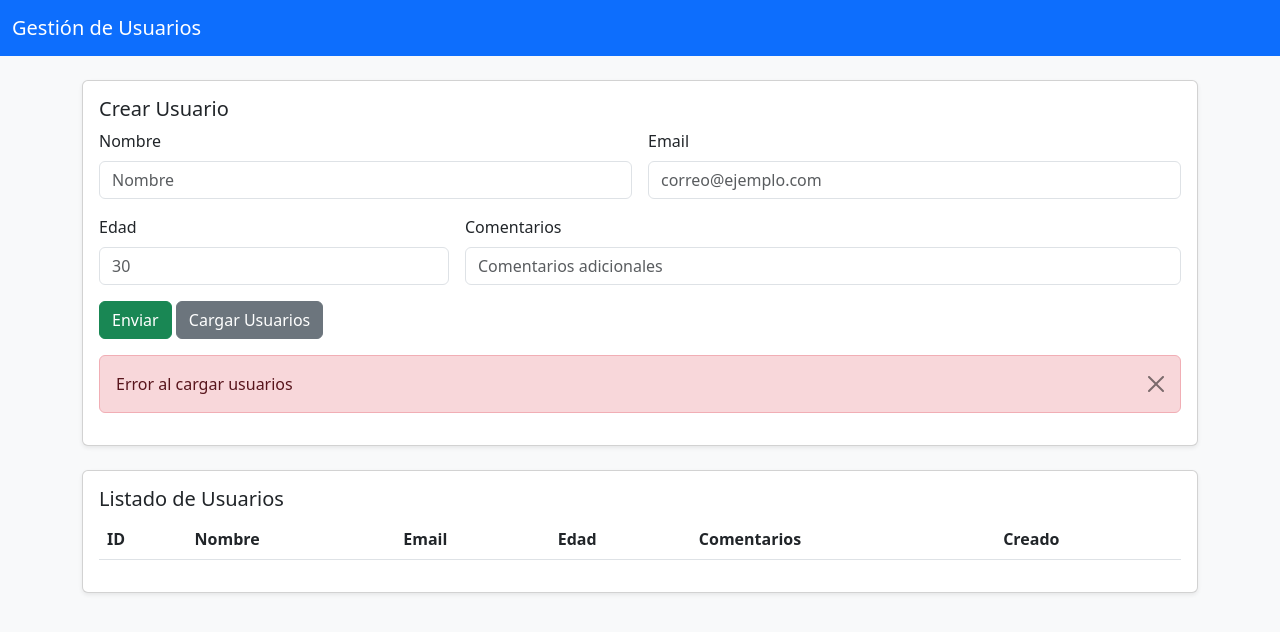
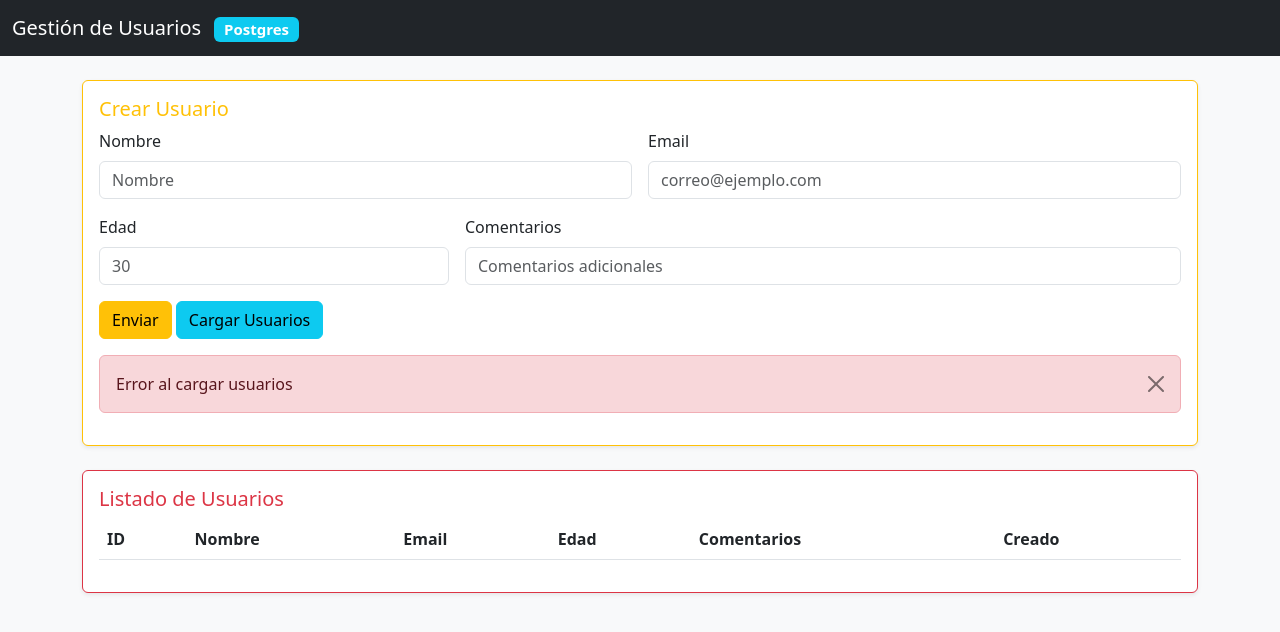
Before and after one commit to leonardoalta/restapi-users-pg, a website: page public/index.html in a window 1280 px wide. Drawn offline with nearby package versions, Linux system fonts and the light colour scheme; no server answers.

Commit message:
cambio en el fronted

```diff
--- a/public/index.html
+++ b/public/index.html
@@ -3,53 +3,54 @@
 <head>
   <meta charset="UTF-8">
   <meta name="viewport" content="width=device-width, initial-scale=1">
-  <title>Usuarios - REST API</title>
+  <title>Usuarios - REST API (Postgres)</title>
   <!-- Bootstrap CSS -->
   <link href="https://cdn.jsdelivr.net/npm/bootstrap@5.3.0/dist/css/bootstrap.min.css" rel="stylesheet">
 </head>
 <body class="bg-light">
-  <nav class="navbar navbar-expand-lg navbar-dark bg-primary mb-4">
+  <nav class="navbar navbar-expand-lg navbar-dark bg-dark mb-4">
     <div class="container-fluid">
-      <a class="navbar-brand" href="#">Gestión de Usuarios</a>
+      <a class="navbar-brand" href="#">
+        Gestión de Usuarios
+        <span class="badge bg-info ms-2">Postgres</span>
+      </a>
     </div>
   </nav>
 
   <div class="container">
-    <div class="card mb-4 shadow-sm">
+    <div class="card mb-4 shadow-sm border-warning">
       <div class="card-body">
-        <h5 class="card-title">Crear Usuario</h5>
+        <h5 class="card-title text-warning">Crear Usuario</h5>
         <form id="userForm" class="row g-3">
           <div class="col-md-6">
             <label for="name" class="form-label">Nombre</label>
-            <input type="text" class="form-control" id="name" placeholder="Nombre">
+            <input type="text" class="form-control" id="name" placeholder="Nombre" required>
           </div>
           <div class="col-md-6">
             <label for="email" class="form-label">Email</label>
-            <input type="email" class="form-control" id="email" placeholder="correo@ejemplo.com">
+            <input type="email" class="form-control" id="email" placeholder="correo@ejemplo.com" required>
           </div>
           <div class="col-md-4">
             <label for="age" class="form-label">Edad</label>
-            <input type="number" class="form-control" id="age" placeholder="30">
+            <input type="number" class="form-control" id="age" placeholder="30" required>
           </div>
           <div class="col-md-8">
             <label for="comments" class="form-label">Comentarios</label>
             <input type="text" class="form-control" id="comments" placeholder="Comentarios adicionales">
           </div>
           <div class="col-12">
-            <!-- Ahora -->
-<button type="submit" class="btn btn-success">Enviar</button>
-<button type="button" id="loadUsersBtn" class="btn btn-secondary">Cargar Usuarios</button>
-
+            <button type="submit" class="btn btn-warning">Enviar</button>
+            <button type="button" id="loadUsersBtn" class="btn btn-info">Cargar Usuarios</button>
           </div>
         </form>
         <div id="resultMessage" class="mt-3"></div>
       </div>
     </div>
 
-    <div class="card shadow-sm">
+    <div class="card shadow-sm border-danger">
       <div class="card-body">
-        <h5 class="card-title">Listado de Usuarios</h5>
-        <table class="table table-striped" id="usersTable">
+        <h5 class="card-title text-danger">Listado de Usuarios</h5>
+        <table class="table table-hover" id="usersTable">
           <thead>
             <tr>
               <th>ID</th>
@@ -61,7 +62,7 @@
             </tr>
           </thead>
           <tbody>
-            <!-- Filas se generan dinámicamente -->
+            <!-- Filas generadas dinámicamente -->
           </tbody>
         </table>
       </div>
```
